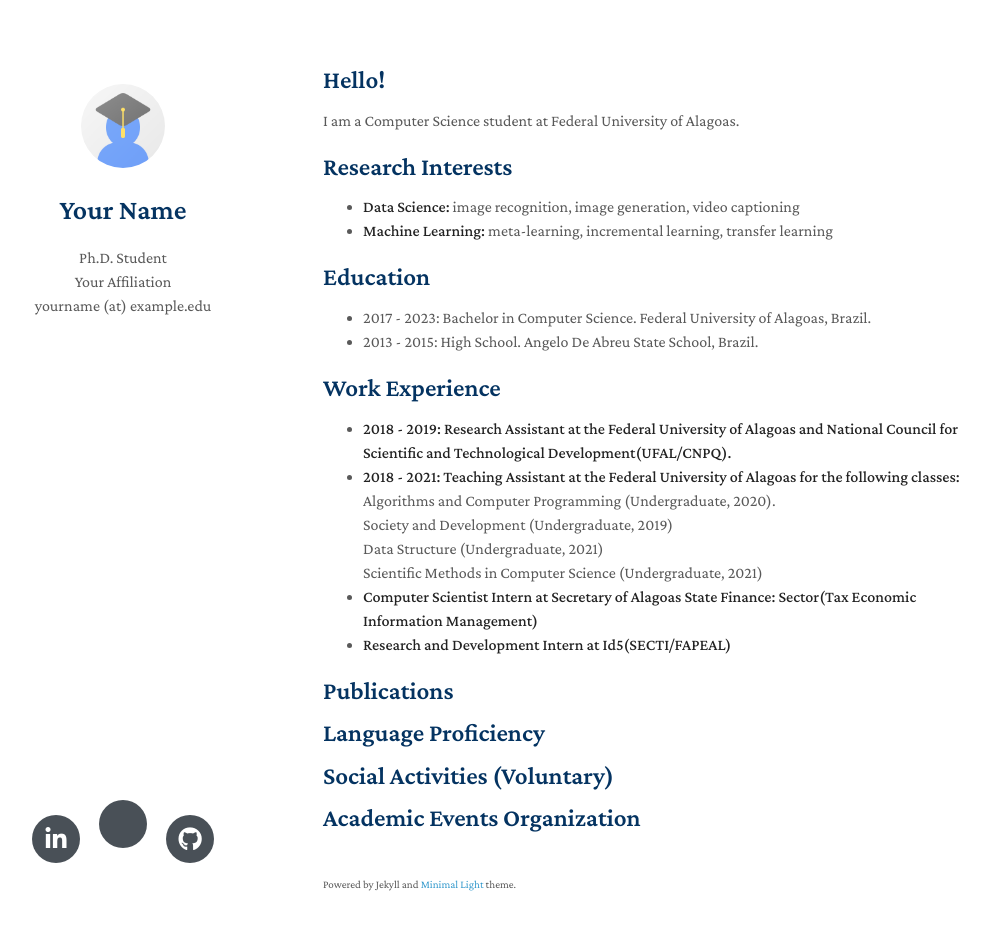
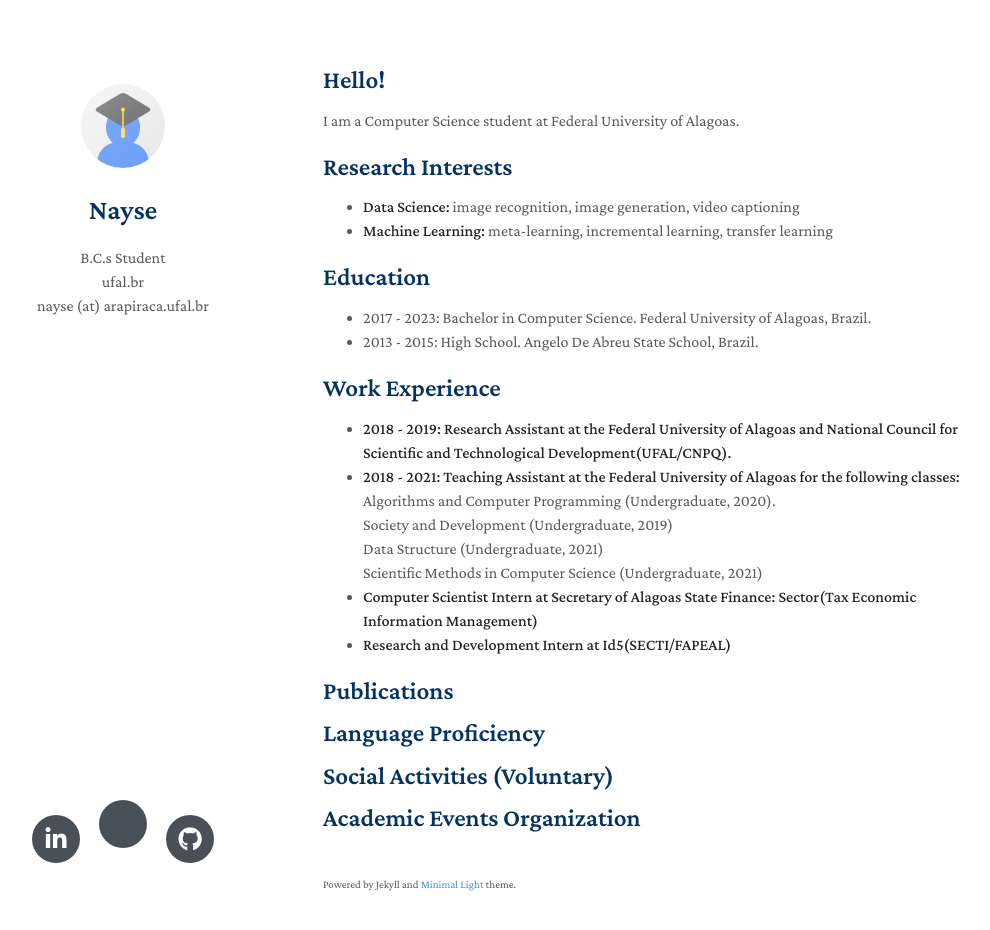
Before and after one commit to nayse/nayse.github.io, a Jekyll site: the page built from index.md, in a window 1280 px wide and 965 px high. Shown: the top 930 px of the window, without its empty margins (147-1137 px from the left). Built offline with Jekyll 4.4.1, drawn with Linux system fonts in a browser that asks for light colours; nearby versions of some CDN libraries; a style sheet for code colours, icons or effects is not loaded; our own code applies the rules of GitHub Pages for plain Markdown files.

Commit message:
Update _config.yml

```diff
--- a/_config.yml
+++ b/_config.yml
@@ -1,11 +1,11 @@
-title: Your Name
-position: Ph.D. Student
-affiliation: Your Affiliation
-email: yourname (at) example.edu
+title: Nayse
+position: B.C.s Student
+affiliation: ufal.br
+email: nayse (at) arapiraca.ufal.br
 keywords: minimal academic
 google_scholar: https://scholar.google.com/
-github_link: https://github.com/yaoyao-liu/minimal-light
-linkedin: https://www.linkedin.com/
+github_link: https://github.com/nayse
+linkedin: https://www.linkedin.com/nayse
 avatar: ./assets/img/avatar.png
 google_analytics: UA-111540567-4
 favicon: ./assets/img/favicon.png
```
